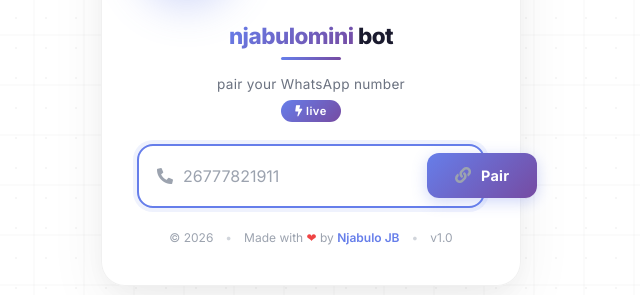
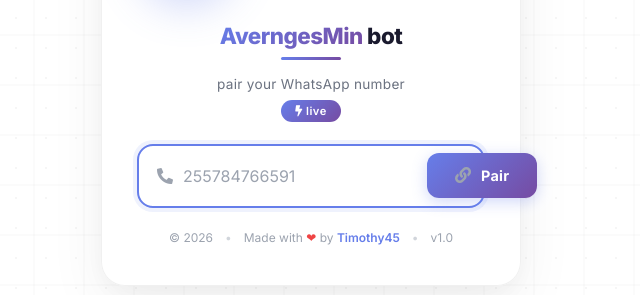
Before and after one commit to unlimitedtmd-jpg/Timnasa-Detested, a website: page main.html in a window 1280 px wide. Shown: the part 327-622 px from the top of the page, 329-969 px from the left. Drawn offline with nearby package versions, Linux system fonts and the light colour scheme.

Commit message:
Update main.html

```diff
--- a/main.html
+++ b/main.html
@@ -3,8 +3,8 @@
 <head>
   <meta charset="UTF-8">
   <meta name="viewport" content="width=device-width, initial-scale=1.0">
-  <title>njabulomini-bot | Pair</title>
-  <link rel="icon" type="jpg" href="https://raw.githubusercontent.com/NjabuloJf/njabulo-data/main/njabuloimg/njabuloimg3.png">
+  <title>Avernges-bot | Pair</title>
+  <link rel="icon" type="jpg" href="https://raw.githubusercontent.com/unlimitedtmd-jpg/avernges-photo/main/img-photo/IMG_3051.png">
   <link rel="stylesheet" href="https://cdnjs.cloudflare.com/ajax/libs/font-awesome/5.15.4/css/all.min.css">
   <link href="https://fonts.googleapis.com/css2?family=Inter:wght@300;400;600;700;800&display=swap" rel="stylesheet">
 
@@ -418,7 +418,7 @@
 
       <!-- Title -->
       <div class="title">
-        <span>njabulomini</span> bot
+        <span>AverngesMin</span> bot
       </div>
       <div class="decorative-line"></div>
       <div class="subtitle">pair your WhatsApp number</div>
@@ -427,7 +427,7 @@
       <!-- Input -->
       <div class="input-container">
         <i class="fas fa-phone-alt"></i>
-        <input type="number" id="number" placeholder="26777821911" autofocus>
+        <input type="number" id="number" placeholder="255784766591" autofocus>
         <button id="submit">
           <i class="fas fa-link" style="margin-right: 6px;"></i> Pair
         </button>
@@ -448,7 +448,7 @@
       <div class="footer">
         <span>© 2026</span>
         <span class="dot">•</span>
-        <span>Made with <span class="heart">❤</span> by <a href="#" target="_blank">Njabulo JB</a></span>
+        <span>Made with <span class="heart">❤</span> by <a href="#" target="_blank">Timothy45</a></span>
         <span class="dot">•</span>
         <span>v1.0</span>
       </div>
```
